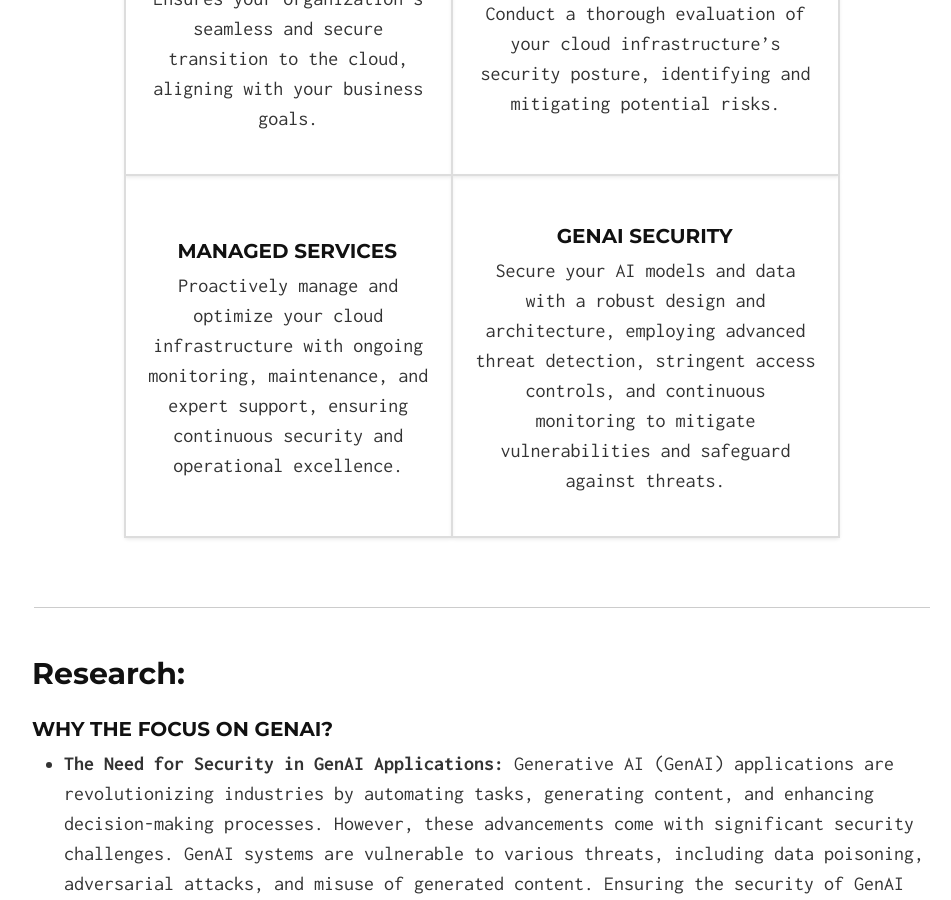
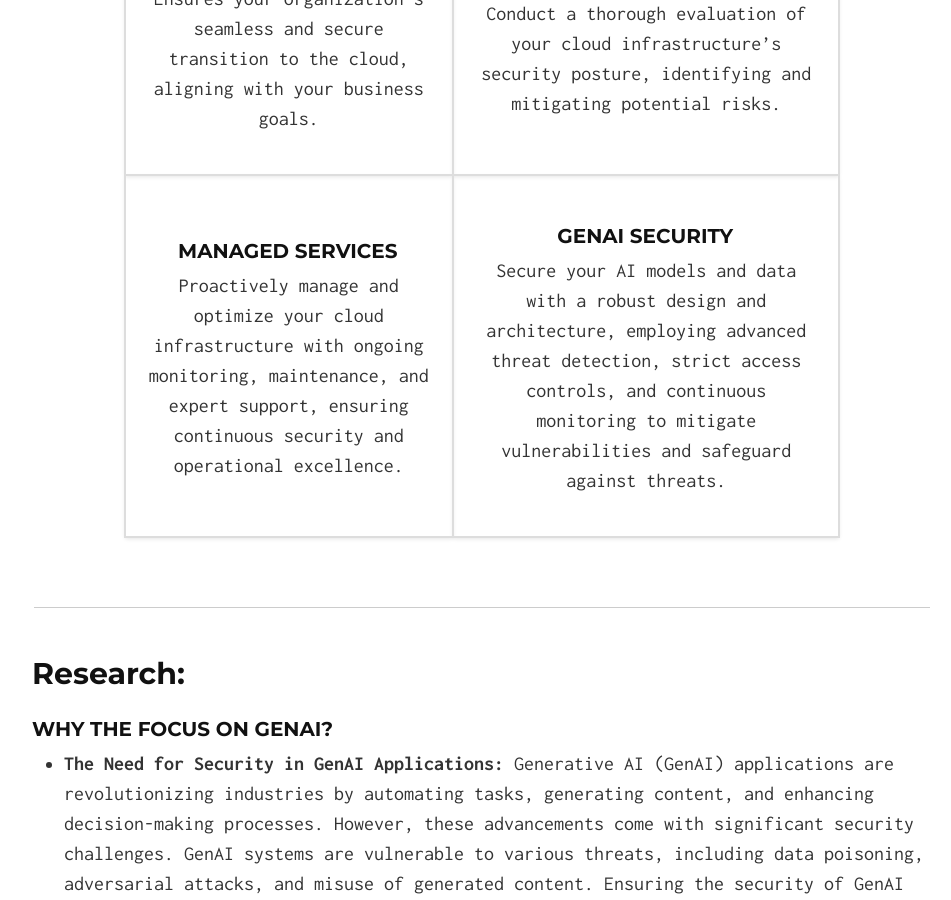
Before and after one commit to Ahmed-AG/cyberdojo-page, a Jekyll site: the page built from index.md, in a window 1280 px wide and 900 px high, scrolled down 555 px. Shown: the whole window, without its empty margins (158-1109 px from the left). Built offline with Jekyll 4.4.1, drawn with Linux system fonts in a browser that asks for light colours.

Commit message:
update site

```diff
--- a/index.md
+++ b/index.md
@@ -32,7 +32,7 @@
       </td>
       <td style="padding: 20px; border: 2px solid #ddd; box-shadow: 0 2px 4px rgba(0, 0, 0, 0.1); text-align: center; vertical-align: middle;">
         <h3 style="margin-bottom: 10px;">GenAI Security</h3>
-        <p>Secure your AI models and data with a robust design and architecture, employing advanced threat detection, stringent access controls, and continuous monitoring to mitigate vulnerabilities and safeguard against threats.</p>
+        <p>Secure your AI models and data with a robust design and architecture, employing advanced threat detection, strict access controls, and continuous monitoring to mitigate vulnerabilities and safeguard against threats.</p>
       </td>
     </tr>
   </table>
```
